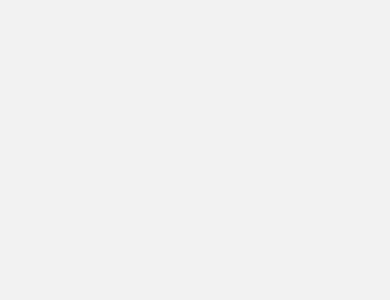
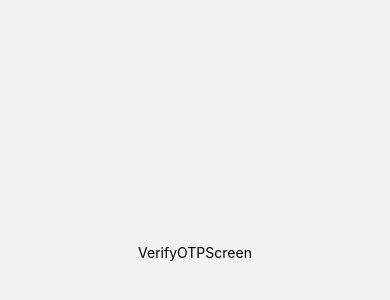
Before and after one commit to BugBoy13/food_share, a React Native app: screen /VerifyOTP in a window 390 px wide. Before the commit this address had no page. Shown: the part 170-470 px from the top of the page. Built offline with nearby package versions, Linux system fonts and the light colour scheme.

Commit message:
Firebase auth send OTP

```diff
--- a/src/navigation/Routes.js
+++ b/src/navigation/Routes.js
@@ -3,7 +3,8 @@ import { NavigationContainer } from '@react-navigation/native';
 import { createNativeStackNavigator } from '@react-navigation/native-stack';
 import {
     IntroScreen,
-    LoginScreen
+    LoginScreen,
+    VerifyOTPScreen
 } from '../screens';
 
 const Stack = createNativeStackNavigator();
@@ -18,6 +19,7 @@ function Routes() {
                 }} >
                 <Stack.Screen name="Intro" component={IntroScreen} />
                 <Stack.Screen name="Login" component={LoginScreen} />
+                <Stack.Screen name="VerifyOTP" component={VerifyOTPScreen} />
             </Stack.Navigator>
         </NavigationContainer>
     )
--- a/src/screens/Onboarding/LoginScreen.js
+++ b/src/screens/Onboarding/LoginScreen.js
@@ -1,14 +1,40 @@
 import React, { useState } from 'react';
-import { Text, StyleSheet, View, TextInput, Image, TouchableOpacity } from 'react-native';
+import { Text, StyleSheet, View, TextInput, Image, TouchableOpacity, ToastAndroid } from 'react-native';
+
 import LinearGradient from 'react-native-linear-gradient';
+import auth from '@react-native-firebase/auth';
+
 import { FONTS, icons } from '../../../constants';
 import OnBoardingHeading from './OnBoardingHeading';
 import OnBoardingSubHeading from './OnBoardingSubHeading';
+import VerifyOTPScreen from './VerifyOTPScreen';
 
-const LoginScreen = () => {
+const LoginScreen = ({ navigation }) => {
 
     const [phone, setPhone] = useState('');
+    const [confirm, setConfirm] = useState(null);
 
+    const showToast = (toastMessage) => {
+        ToastAndroid.show(toastMessage, ToastAndroid.SHORT);
+    }
+
+    async function signInWithPhoneNumber(phone) {
+
+        if (phone.length < 10) {
+            showToast('Check phone number');
+            return;
+        }
+
+        try {
+            const confirmation = await auth().signInWithPhoneNumber(`+91${phone}`);
+            setConfirm(confirmation);
+        }
+        catch (e) {
+            console.log(e);
+        }
+    }
+
+    if (!confirm) {
         return (
             <View
                 style={styles.safeArea}>
@@ -37,7 +63,7 @@ const LoginScreen = () => {
                         colors={['#FF655B', '#FF5864']}
                         style={styles.nextButtonStyle} >
                         <TouchableOpacity
-                        onPress={() => console.log(phone)} >
+                            onPress={() => signInWithPhoneNumber(phone)} >
                             <Image
                                 style={styles.imageStyle}
                                 source={icons.forward_arrow_white} />
@@ -47,6 +73,9 @@ const LoginScreen = () => {
                 </View>
             </View>
         )
+    } else {
+        return < VerifyOTPScreen />
+    }
 }
 
 const styles = StyleSheet.create({
--- /dev/null
+++ b/src/screens/Onboarding/VerifyOTPScreen.js
@@ -0,0 +1,22 @@
+import React from 'react';
+import { View, Text, StyleSheet } from 'react-native';
+
+const VerifyOTPScreen = () => {
+
+    return (
+        <View
+            style={styles.container}>
+            <Text>VerifyOTPScreen</Text>
+        </View>
+    )
+}
+
+const styles = StyleSheet.create({
+    container: {
+        flex: 1,
+        justifyContent: 'center',
+        alignItems: 'center'
+    }
+})
+
+export default VerifyOTPScreen;
--- a/src/screens/index.js
+++ b/src/screens/index.js
@@ -1,2 +1,3 @@
 export { default as IntroScreen } from './Intro/IntroScreen'
 export { default as LoginScreen } from './Onboarding/LoginScreen'
+export { default as VerifyOTPScreen } from './Onboarding/VerifyOTPScreen'
```
Also changed, not shown: 1 other file (tests, documents, lock files or other folders). Lines whose indentation alone changed are shown as unchanged.
